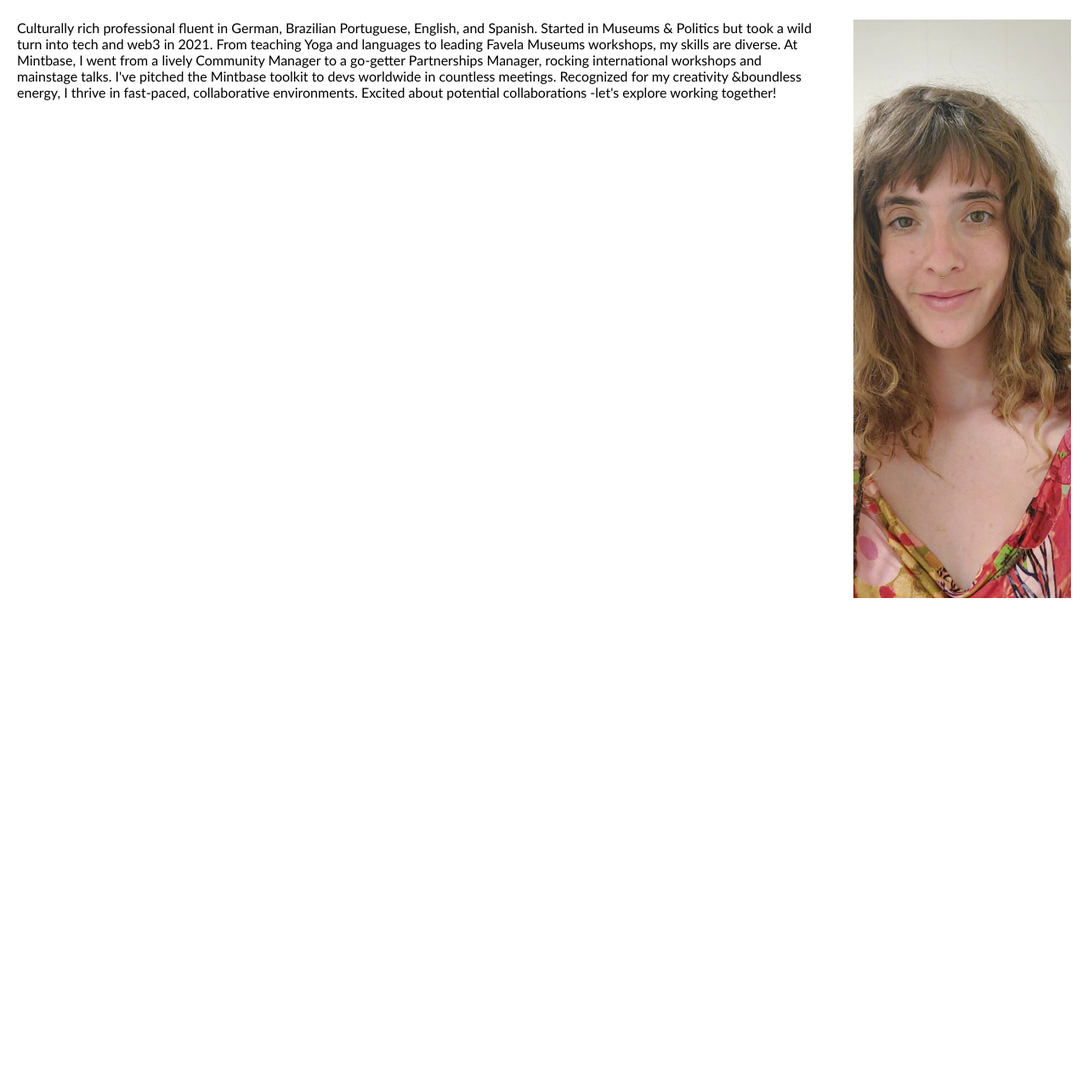
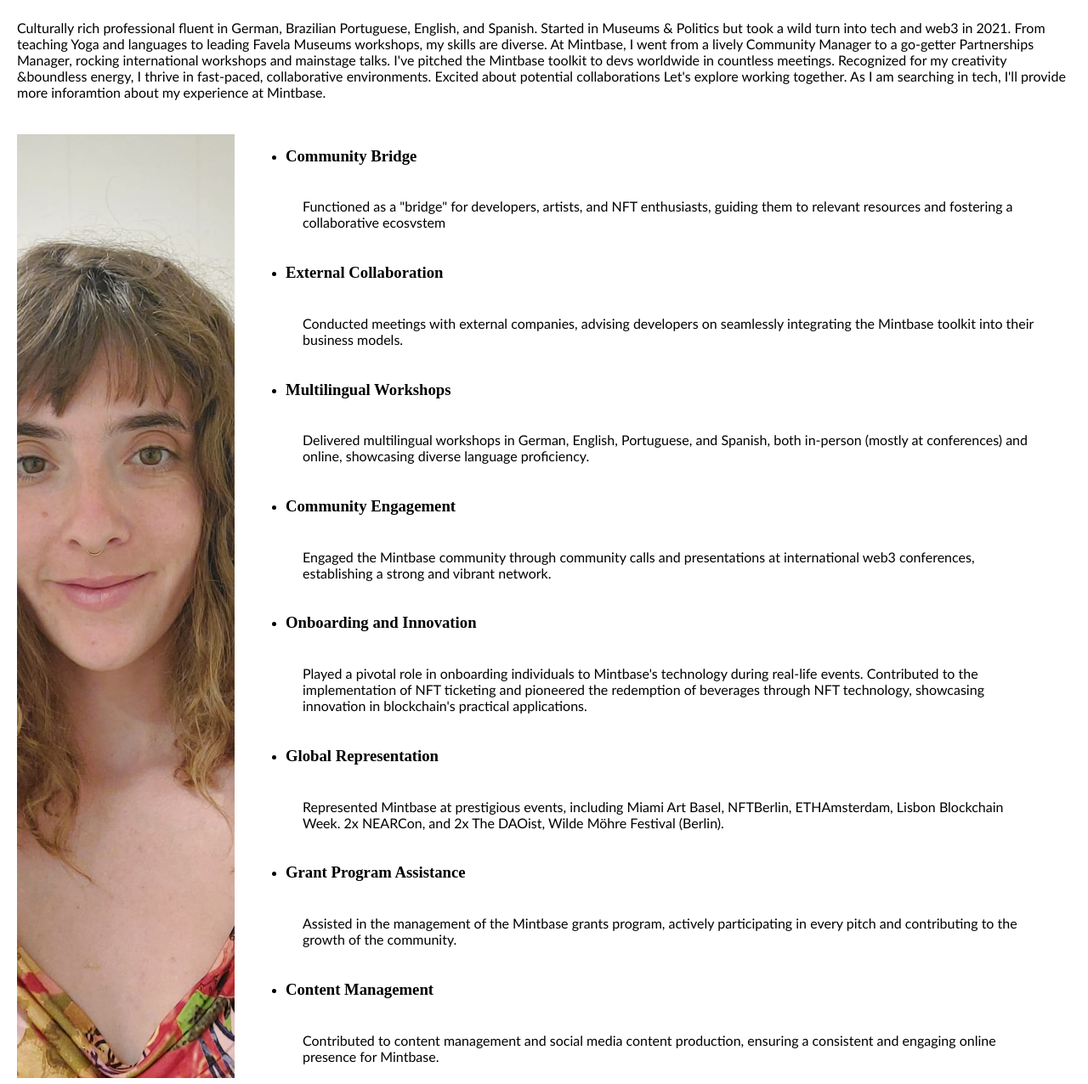
Before and after one commit to mariamagneu/applyingknowledge, a plain HTML site: page pages/cv.html in a window 1280 px wide. Shown: the part 76-1352 px from the top of the page at 85% size. Before the commit the page ends 800 px from the top, so only its background shows below. Drawn offline with Linux system fonts and the light colour scheme.

Commit message:
format cv page

```diff
--- a/pages/cv.html
+++ b/pages/cv.html
@@ -8,14 +8,38 @@
 </head>
 <body>
    <h1>Maria Magdalena Neu</h1>
+   <p>Culturally rich professional fluent in German, Brazilian Portuguese, English, and Spanish. Started in Museums & Politics
+    but took a wild turn into tech and web3 in 2021. From teaching Yoga and languages to leading Favela Museums workshops, my skills are
+   diverse. At Mintbase, I went from a lively Community Manager to a go-getter Partnerships Manager, rocking international
+   workshops and mainstage talks. I've pitched the Mintbase toolkit to devs worldwide in countless
+   meetings. Recognized for my creativity &boundless energy, I thrive in fast-paced, collaborative environments. Excited about potential collaborations
+Let's explore working together. As I am searching in tech, I'll provide more inforamtion about my experience at Mintbase.
    <main>
-   <p>Culturally rich professional fluent in German, Brazilian Portuguese, English, and Spanish. Started in Museums & Politics
-     but took a wild turn into tech and web3 in 2021. From teaching Yoga and languages to leading Favela Museums workshops, my skills are
-    diverse. At Mintbase, I went from a lively Community Manager to a go-getter Partnerships Manager, rocking international
-    workshops and mainstage talks. I've pitched the Mintbase toolkit to devs worldwide in countless
-    meetings. Recognized for my creativity &boundless energy, I thrive in fast-paced, collaborative environments. Excited about potential collaborations
-    -let's explore working together!</p>
-   <img src="images/cvpic.jpeg">
+    <img src="images/cvpic.jpeg">
+<ul>
+    <li><h3>Community Bridge</h3>
+    <p>Functioned as a "bridge" for developers, artists, and NFT enthusiasts, guiding them to relevant resources and fostering a collaborative ecosvstem</p></li>
+    <li><h3>External Collaboration</h3>
+        <p>Conducted meetings with external companies, advising developers on seamlessly integrating the Mintbase toolkit into their business models.</p></li>
+    <li><h3>Multilingual Workshops</h3>
+        <p>Delivered multilingual workshops in German, English, Portuguese, and Spanish, both in-person (mostly at conferences)
+        and online, showcasing diverse language proficiency.</p></li>
+    <li><h3>Community Engagement</h3>
+         <p>Engaged the Mintbase community through community calls and presentations at international web3 conferences,
+            establishing a strong and vibrant network.</p></li>
+     <li><h3>Onboarding and Innovation</h3>
+         <p>Played a pivotal role in onboarding individuals to Mintbase's technology during real-life events. Contributed to the
+            implementation of NFT ticketing and pioneered the redemption of beverages through NFT technology, showcasing innovation in blockchain's practical applications.</p></li>
+    <li><h3>Global Representation</h3>
+         <p>Represented Mintbase at prestigious events, including Miami Art Basel, NFTBerlin, ETHAmsterdam, Lisbon Blockchain
+            Week. 2x NEARCon, and 2x The DAOist, Wilde Möhre Festival (Berlin).</p></li>
+    <li><h3>Grant Program Assistance</h3>
+        <p>Assisted in the management of the Mintbase grants program, actively participating in every pitch and contributing to the
+            growth of the community.</p></li>
+    <li><h3>Content Management</h3>
+        <p>Contributed to content management and social media content production, ensuring a consistent and engaging online presence for Mintbase.</p></li>
+</ul>
+</p>
 </main>
 </body>
 </html>
--- a/pages/styles/styles.cv.css
+++ b/pages/styles/styles.cv.css
@@ -21,14 +21,10 @@ p, img {
     margin: 0;
     padding: 20px;
     font-family: 'Trebuchet MS', 'Lucida Sans Unicode', 'Lucida Grande', 'Lucida Sans', Arial, sans-serif;
-
-}
-
-p {
 }
 
 img {
-    max-width: 20%; /* Set the maximum width to 100% of the container */
-    height: auto; /* Maintain the aspect ratio */
+    max-width: 20%;
+    height: auto;
     object-fit: cover;
 }
```
